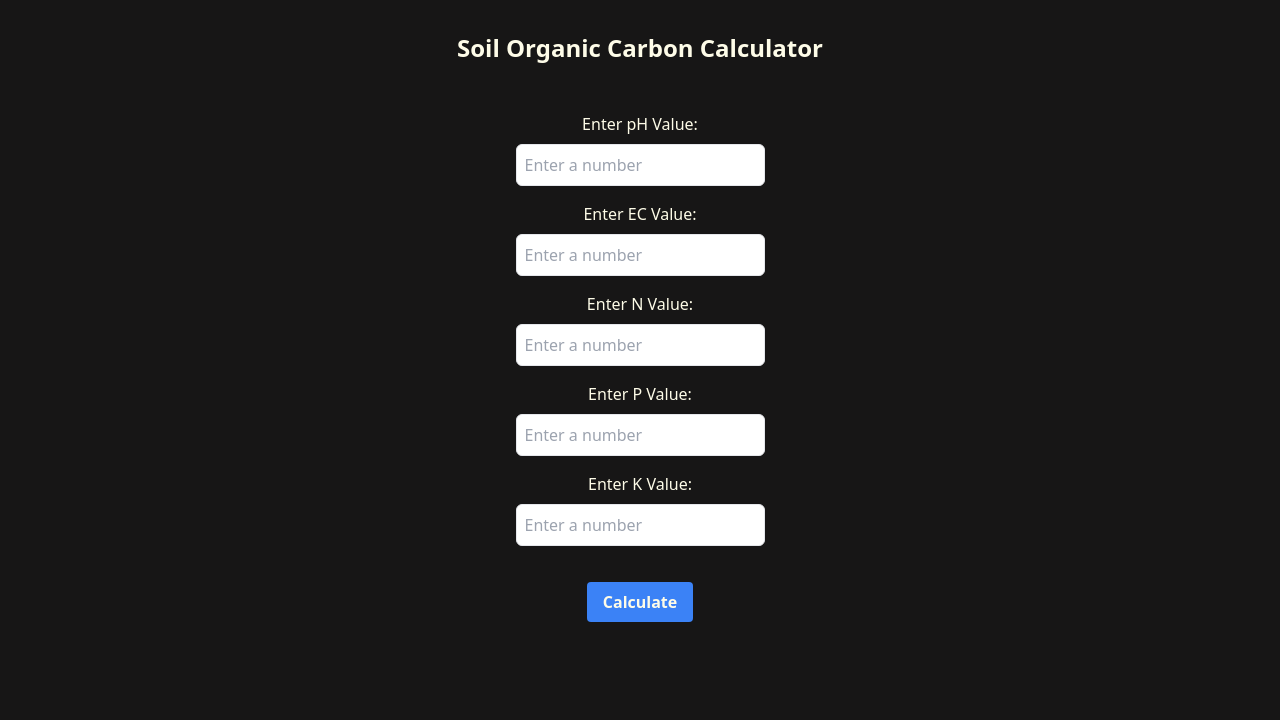
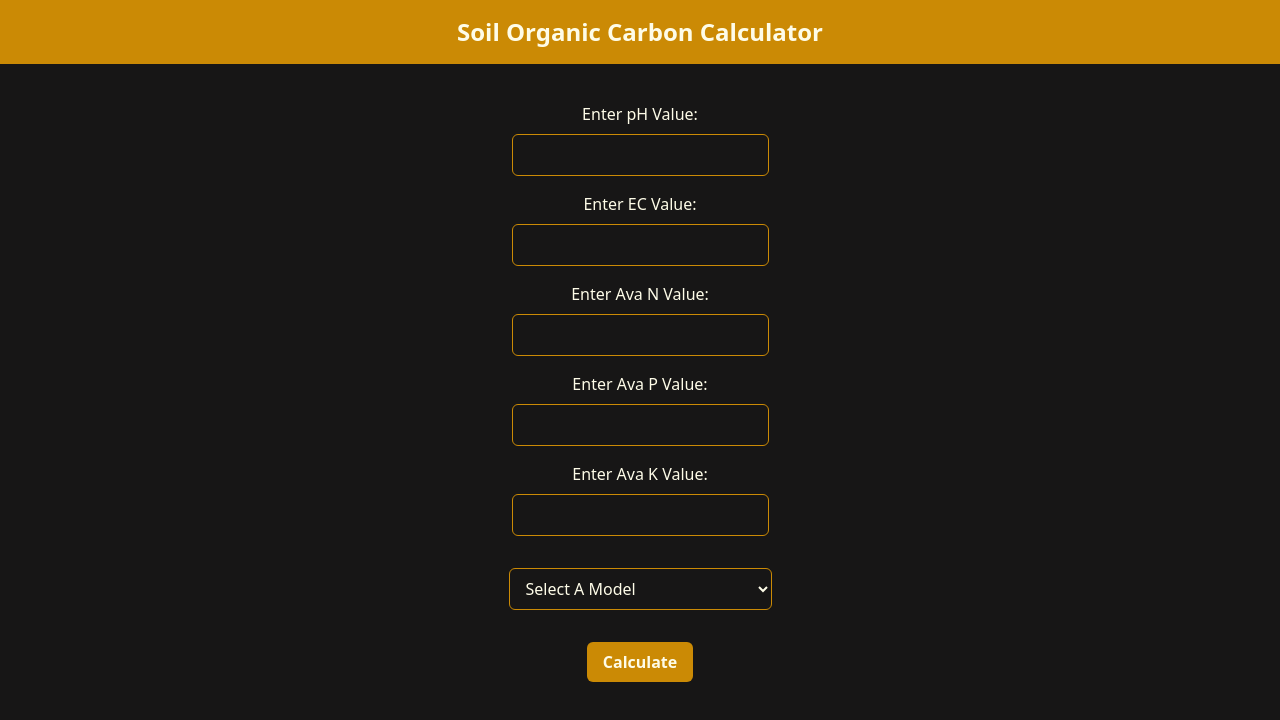
Before and after one commit to Chu1503/Soil_Frontend, a React (Vite) app: page / in a window 1280 px wide. Shown: the top 720 px of the page. Built offline with nearby package versions, Linux system fonts and the light colour scheme; the HTML template or start-up script is replaced by a standard one.

Commit message:
multiple models

```diff
--- a/package.json
+++ b/package.json
@@ -10,6 +10,7 @@
     "preview": "vite preview"
   },
   "dependencies": {
+    "axios": "^1.7.2",
     "react": "^18.2.0",
     "react-dom": "^18.2.0"
   },
--- a/src/App.jsx
+++ b/src/App.jsx
@@ -1,128 +1,173 @@
-import React, { useState } from 'react';
-import './App.css';
+import React, { useState } from "react";
+import axios from "axios";
 
 const App = () => {
-  const [pHValue, setPHValue] = useState('');
-  const [ECValue, setECValue] = useState('');
-  const [NValue, setNValue] = useState('');
-  const [PValue, setPValue] = useState('');
-  const [KValue, setKValue] = useState('');
-  const [result, setResult] = useState(null);
+  const [model, setModel] = useState("");
+  const [inputValues, setInputValues] = useState({
+    pH: "",
+    EC: "",
+    Ava_N: "",
+    Ava_P: "",
+    Ava_K: "",
+  });
+  const [predictedOC, setPredictedOC] = useState(null);
 
-  const handlePHChange = (e) => {
-    setPHValue(e.target.value);
+  const handleModelChange = (event) => {
+    setModel(event.target.value);
   };
 
-  const handleECChange = (e) => {
-    setECValue(e.target.value);
+  const handleInputChange = (event) => {
+    const { name, value } = event.target;
+    setInputValues((prevState) => ({
+      ...prevState,
+      [name]: value,
+    }));
   };
 
-  const handleNChange = (e) => {
-    setNValue(e.target.value);
-  };
+  const handlePredictClick = async () => {
+    if (!model) {
+      alert("PLEASE CHOOSE A MODEL!");
+      return;
+    }
 
-  const handlePChange = (e) => {
-    setPValue(e.target.value);
-  };
+    const valuesFilled = Object.values(inputValues).every(
+      (value) => value.trim() !== ""
+    );
+    if (!valuesFilled) {
+      alert("PLEASE INPUT ALL VALUES");
+      return;
+    }
 
-  const handleKChange = (e) => {
-    setKValue(e.target.value);
-  };
+    console.log("Model:", model);
+    console.log("Input Values:", inputValues);
 
-  const handleButtonClick = () => {
-    // Perform your calculation using the input values
-    if (/^\d*\.?\d*$/.test(NValue)) {
-      const regressionIntercept = -0.501089335682187;
-      const pHCoefficient = -0.00008617549007226171;
-      const ECCoefficient = 0.000987666549731028;
-      const NCoefficient = 0.015357416634671987;
-      const PCoefficient = 0.00016213215575418646;
-      const KCoefficient = 0.000015734525442998026;
-
-      const calculatedResult =
-        regressionIntercept +
-        parseFloat(pHValue) * pHCoefficient +
-        parseFloat(ECValue) * ECCoefficient +
-        parseFloat(NValue) * NCoefficient +
-        parseFloat(PValue) * PCoefficient +
-        parseFloat(KValue) * KCoefficient;
-
-      setResult(calculatedResult.toFixed(4));
-    } else {
-      setResult(null);
-      alert('Please enter a valid value for the available Nitrogen');
+    try {
+      const response = await axios.post(
+        "http://127.0.0.1:8080/predict",
+        {
+          model_name: model,
+          ...inputValues,
+        },
+        {
+          headers: {
+            "Content-Type": "application/json",
+          },
+        }
+      );
+      console.log("Response:", response.data);
+      setPredictedOC(response.data.predicted_OC);
+    } catch (error) {
+      console.error("Error predicting OC:", error);
     }
   };
 
   return (
-    <div className="container mx-auto mt-8 text-center">
-      <h1 className="text-lg font-black mb-12 text-yellow-50 sm:text-2xl">
+    <div className="flex flex-col justify-center items-center h-screen text-yellow-50 bg-[#171616]">
+      <div className="bg-[#cb8a05] text-2xl font-black py-4 px-6 fixed top-0 w-full z-10 flex justify-center items-center">
         Soil Organic Carbon Calculator
-      </h1>
-      <div className="mb-4">
-        <div className="text-yellow-50 mb-2">Enter pH Value:</div>
+      </div>
+      <div className="space-y-4">
+        <div className="flex flex-col items-center">
+          <label htmlFor="pH" className="text-md mb-2">
+            {" "}
+            Enter pH Value:
+          </label>
           <input
             type="text"
-          className="border rounded-md p-2"
-          placeholder="Enter a number"
-          value={pHValue}
-          onChange={handlePHChange}
+            id="pH"
+            name="pH"
+            value={inputValues.pH}
+            onChange={handleInputChange}
+            className="border border-[#cb8a05] px-3 py-2 rounded-md focus:outline-none bg-[#171616] text-yellow-50"
           />
         </div>
-      <div className="mb-4">
-        <div className="text-yellow-50 mb-2">Enter EC Value:</div>
+        <div className="flex flex-col items-center">
+          <label htmlFor="EC" className="text-md mb-2">
+            Enter EC Value:
+          </label>
           <input
             type="text"
-          className="border rounded-md p-2"
-          placeholder="Enter a number"
-          value={ECValue}
-          onChange={handleECChange}
+            id="EC"
+            name="EC"
+            value={inputValues.EC}
+            onChange={handleInputChange}
+            className="border border-[#cb8a05] px-3 py-2 rounded-md focus:outline-none bg-[#171616] text-yellow-50"
           />
         </div>
-      <div className="mb-4">
-        <div className="text-yellow-50 mb-2">Enter N Value:</div>
+        <div className="flex flex-col items-center">
+          <label htmlFor="Ava_N" className="text-md mb-2">
+            Enter Ava N Value:
+          </label>
           <input
             type="text"
-          className="border rounded-md p-2"
-          placeholder="Enter a number"
-          value={NValue}
-          onChange={handleNChange}
+            id="Ava_N"
+            name="Ava_N"
+            value={inputValues.Ava_N}
+            onChange={handleInputChange}
+            className="border border-[#cb8a05] px-3 py-2 rounded-md focus:outline-none bg-[#171616] text-yellow-50"
           />
         </div>
-      <div className="mb-4">
-        <div className="text-yellow-50 mb-2">Enter P Value:</div>
+        <div className="flex flex-col items-center">
+          <label htmlFor="Ava_P" className="text-md mb-2">
+            Enter Ava P Value:
+          </label>
           <input
             type="text"
-          className="border rounded-md p-2"
-          placeholder="Enter a number"
-          value={PValue}
-          onChange={handlePChange}
+            id="Ava_P"
+            name="Ava_P"
+            value={inputValues.Ava_P}
+            onChange={handleInputChange}
+            className="border border-[#cb8a05] px-3 py-2 rounded-md focus:outline-none bg-[#171616] text-yellow-50"
           />
         </div>
-      <div className="mb-4">
-        <div className="text-yellow-50 mb-2">Enter K Value:</div>
+        <div className="flex flex-col items-center">
+          <label htmlFor="Ava_K" className="text-md mb-2">
+            Enter Ava K Value:
+          </label>
           <input
             type="text"
-          className="border rounded-md p-2"
-          placeholder="Enter a number"
-          value={KValue}
-          onChange={handleKChange}
+            id="Ava_K"
+            name="Ava_K"
+            value={inputValues.Ava_K}
+            onChange={handleInputChange}
+            className="border border-[#cb8a05] px-3 py-2 rounded-md focus:outline-none bg-[#171616] text-yellow-50"
           />
         </div>
+      </div>
+      <div className="mt-8 text-center">
+        <select
+          id="model"
+          value={model}
+          onChange={handleModelChange}
+          className="border border-[#cb8a05] px-3 py-2 rounded-md focus:outline-none bg-[#171616] text-yellow-50"
+        >
+          <option value="" hidden disabled>
+            Select A Model
+          </option>
+          <option value="LinearRegression">Linear Regression</option>
+          <option value="GradientBoostingRegressor">
+            Gradient Boosting Regressor
+          </option>
+        </select>
+      </div>
+      <div className="mt-8 text-center">
         <button
-        className="bg-blue-500 hover:bg-blue-700 text-yellow-50 font-bold mt-5 py-2 px-4 rounded"
-        onClick={handleButtonClick}
+          onClick={handlePredictClick}
+          className="px-4 py-2 bg-[#cb8a05] text-yellow-50 rounded-md hover:bg-yellow-50 hover:text-[#171616] focus:outline-none font-bold"
         >
           Calculate
         </button>
-      {result !== null && (
-        <div className="mt-4">
-          <p className="text-md text-yellow-50 sm:text-lg">
-            Predicted Organic Carbon Value:{' '}
-            <span className="font-bold text-yellow-600">{result}</span>
+      </div>
+      <div className="mt-4 text-lg">
+        {predictedOC !== null && (
+          <p>
+            Predicted Organic Carbon Value:{" "}
+            <span className="font-bold text-[#cb8a05]">
+              {parseFloat(predictedOC).toFixed(4)}
+            </span>
           </p>
+        )}
       </div>
-      )}
     </div>
   );
 };
--- a/tailwind.config.js
+++ b/tailwind.config.js
@@ -5,8 +5,6 @@ module.exports = {
   theme: {
     extend: {
       colors: {
-        primary: "#00040f",
-        secondary: "#00f6ff",
       },
       fontFamily: {
         poppins: ["Poppins", "sans-serif"],
```
Also changed, not shown: 1 other file (tests, documents, lock files or other folders). Lines whose indentation alone changed are shown as unchanged.
